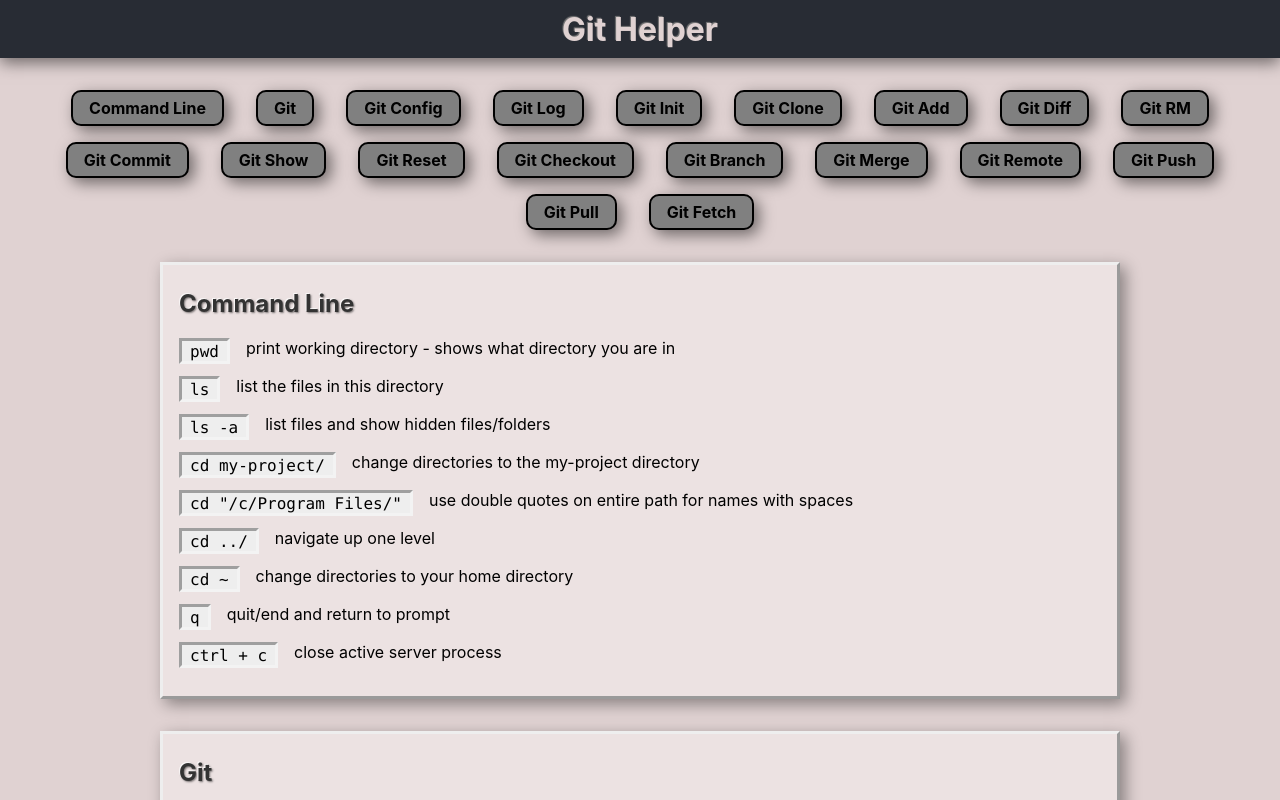
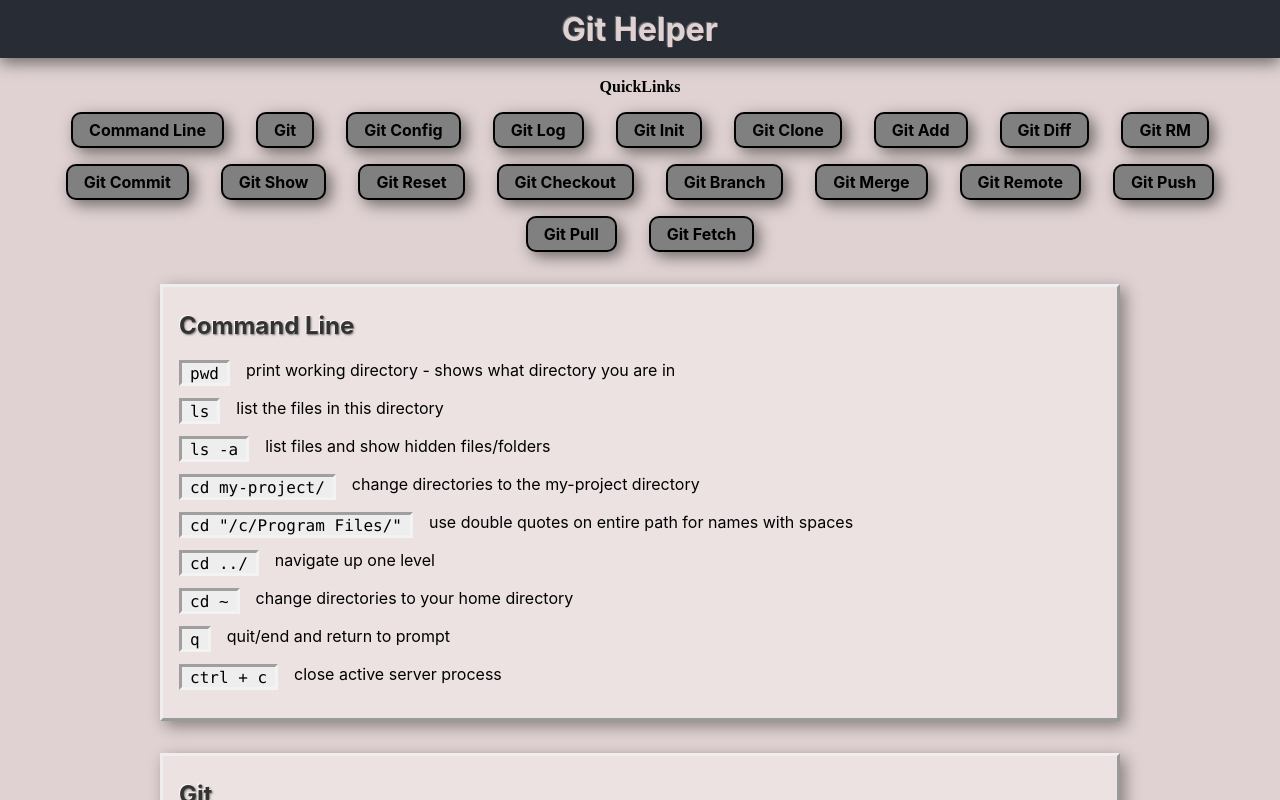
Before and after one commit to davidlongwith/git-helper, a React (Create React App) app: page / in a window 1280 px wide. Shown: the top 800 px of the page. Built offline with nearby package versions, Linux system fonts and the light colour scheme.

Commit message:
add quicklinks heading

```diff
--- a/src/QuickLinks.css
+++ b/src/QuickLinks.css
@@ -1,6 +1,12 @@
 #quick-link-navigation {
   padding-top: 1em;
   text-align: center;
+}
+
+.quicklinks-header {
+  font-family: cursive;
+  font-size: 1em;
+  margin-top: 0.25em;
 }
 
 #quick-link-navigation ul {
--- a/src/components/QuickLinks.js
+++ b/src/components/QuickLinks.js
@@ -6,6 +6,7 @@ import PropTypes from "prop-types";
 // section's name as a prop for the QuickLink component.
 const QuickLinks = ({ sections }) => (
   <nav id="quick-link-navigation">
+    <h2 className="quicklinks-header">QuickLinks</h2>
     <ul>
       {sections.map((section, i) => (
         <QuickLink key={i} sectionName={section.name} />
--- a/src/data/commands.json
+++ b/src/data/commands.json
@@ -288,7 +288,7 @@
     "commands": [
       {
         "code": "git push",
-        "description": "uploads all local branch commits to GitHub"
+        "description": "uploads all local branch commits to GitHub (Local > GitHub)"
       },
       {
         "code": "git push [remote] [branch]",
@@ -296,7 +296,7 @@
       },
       {
         "code": "git push -u [remote] [branch]",
-        "description": "set upstream tracking reference (links local and remote allowing argument-less commands such as git pull)"
+        "description": "option \"-u\" sets upstream tracking reference linking local and remote for argument-less commands"
       }
     ]
   },
@@ -304,8 +304,8 @@
     "name": "Git Pull",
     "commands": [
       {
-        "code": "git [remote] [branch]",
-        "description": "download the specified branch to local repository (Github > Local)"
+        "code": "git pull [remote] [branch]",
+        "description": "download the specified branch to local repository (GitHub > Local)"
       }
     ]
   },
```
